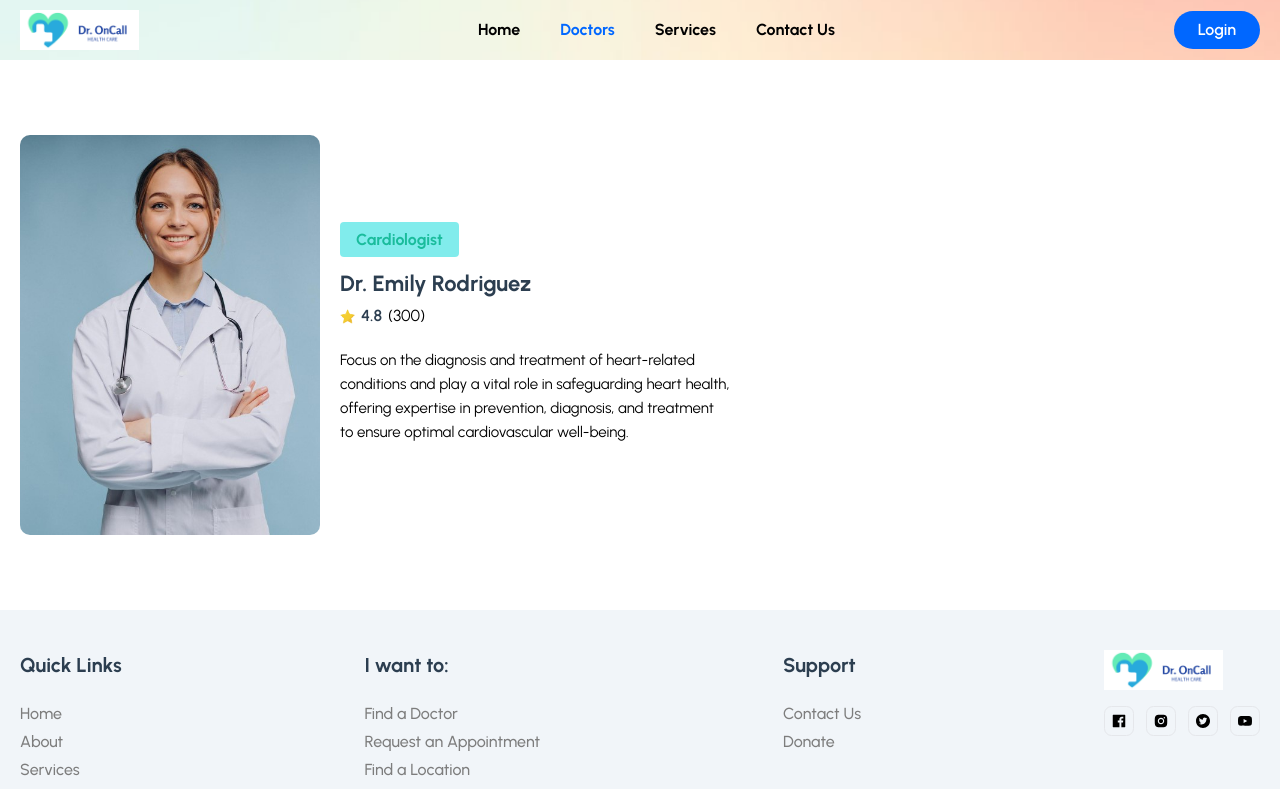
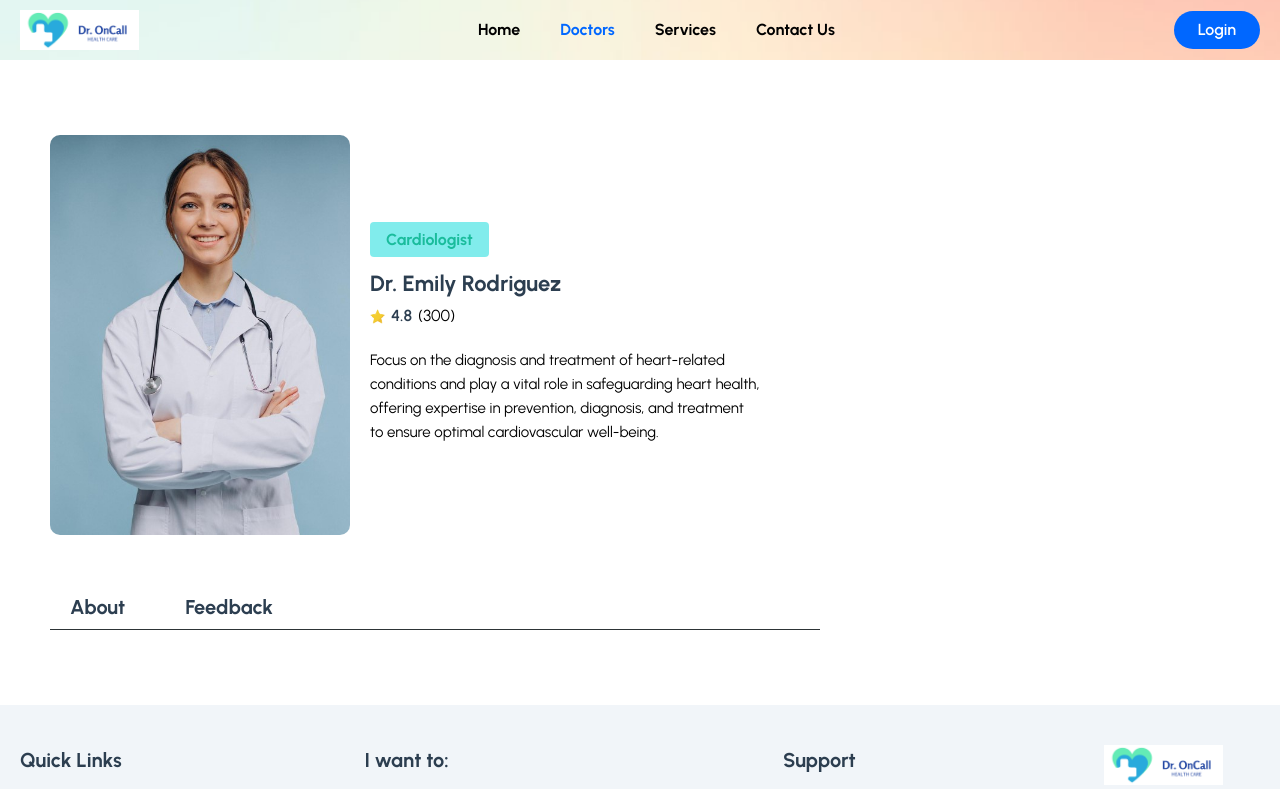
Before and after one commit to RavinduKavinda/doctor-appointment-booking, a React (Vite) app in the folder frontend/: page /doctors/1 in a window 1280 px wide. Shown: the top 789 px of the page. Built offline with nearby package versions, Linux system fonts and the light colour scheme; a web font is replaced by a local one.

Commit message:
Doctor About

```diff
--- a/frontend/src/pages/Doctors/DoctorDetails.jsx
+++ b/frontend/src/pages/Doctors/DoctorDetails.jsx
@@ -7,11 +7,11 @@ const DoctorDetails = () => {
 
   /*-----Doctor Details-----*/
     <section>
-      <div className="max-w-[1170px] px-5 mx=auto">
+      <div className="px-[50px]  mx=auto">
         <div className="grid md:grid-cols-3 gap-[50px]">
           {/*-----Desc-----*/}
           <div className="md:col-span-2">
-            <div className="flex items-center gap-5">
+            <div className="flex items-center gap-5 ">
               <figure className="max-w-[300px] max-h-[500px]">
                 <img src={doctorImg} alt="" className="w-full rounded-[10px]" />
               </figure>
@@ -37,9 +37,16 @@ const DoctorDetails = () => {
                 </p>
               </div>
             </div>
-          </div>
 
-          <div className="">
+            {/*-----Doctor About-----*/}
+            <div className="mt-[50px] border-b border-solid border-[#2d3436]">
+              <button className={`py-2 px-5 mr-5 text-[20px] leading-7 text-headingColor font-bold`}>
+                About
+              </button>
+              <button className={`py-2 px-5 mr-5 text-[20px] leading-7 text-headingColor font-bold`}>
+                Feedback
+              </button>
+            </div>
 
           </div>
 
```
